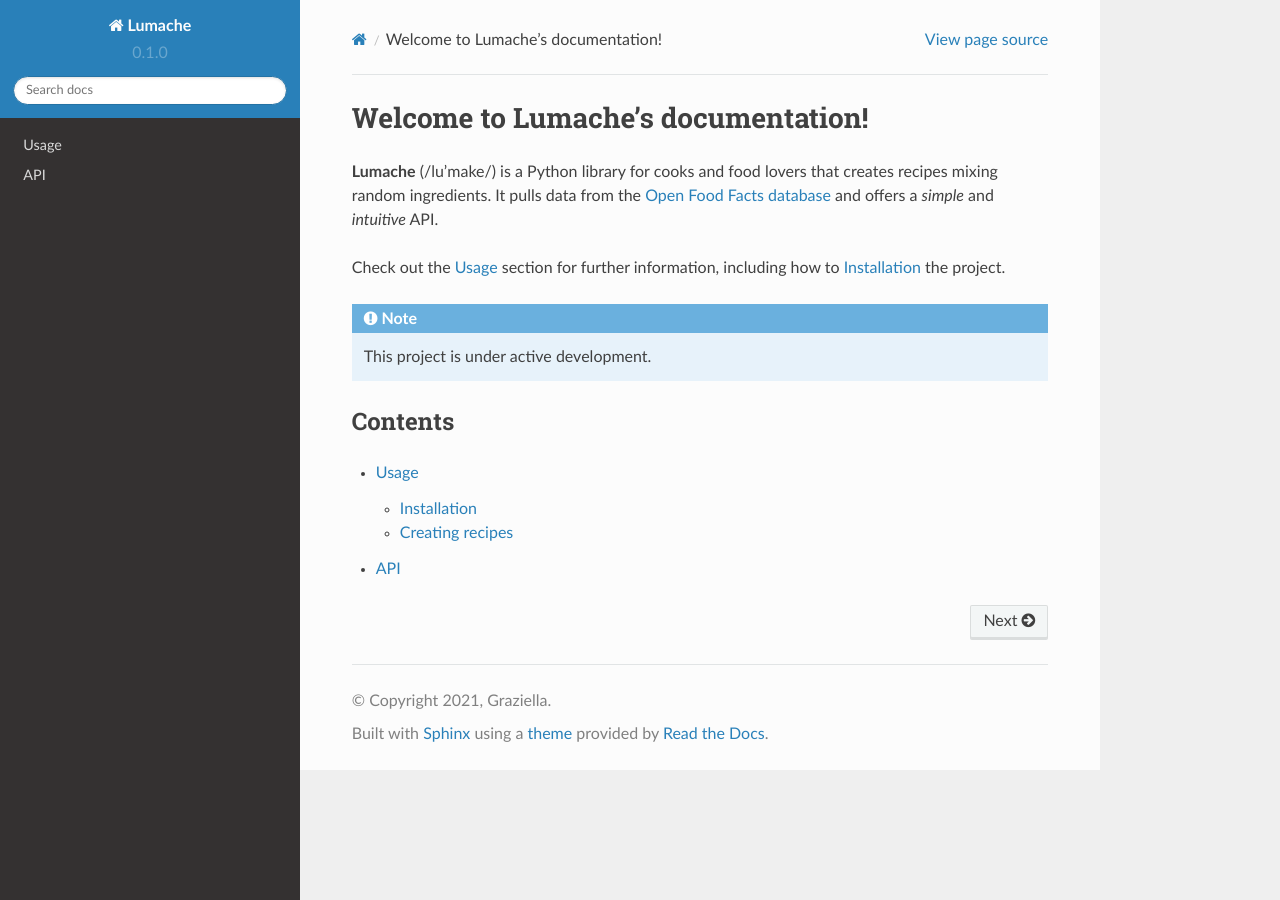
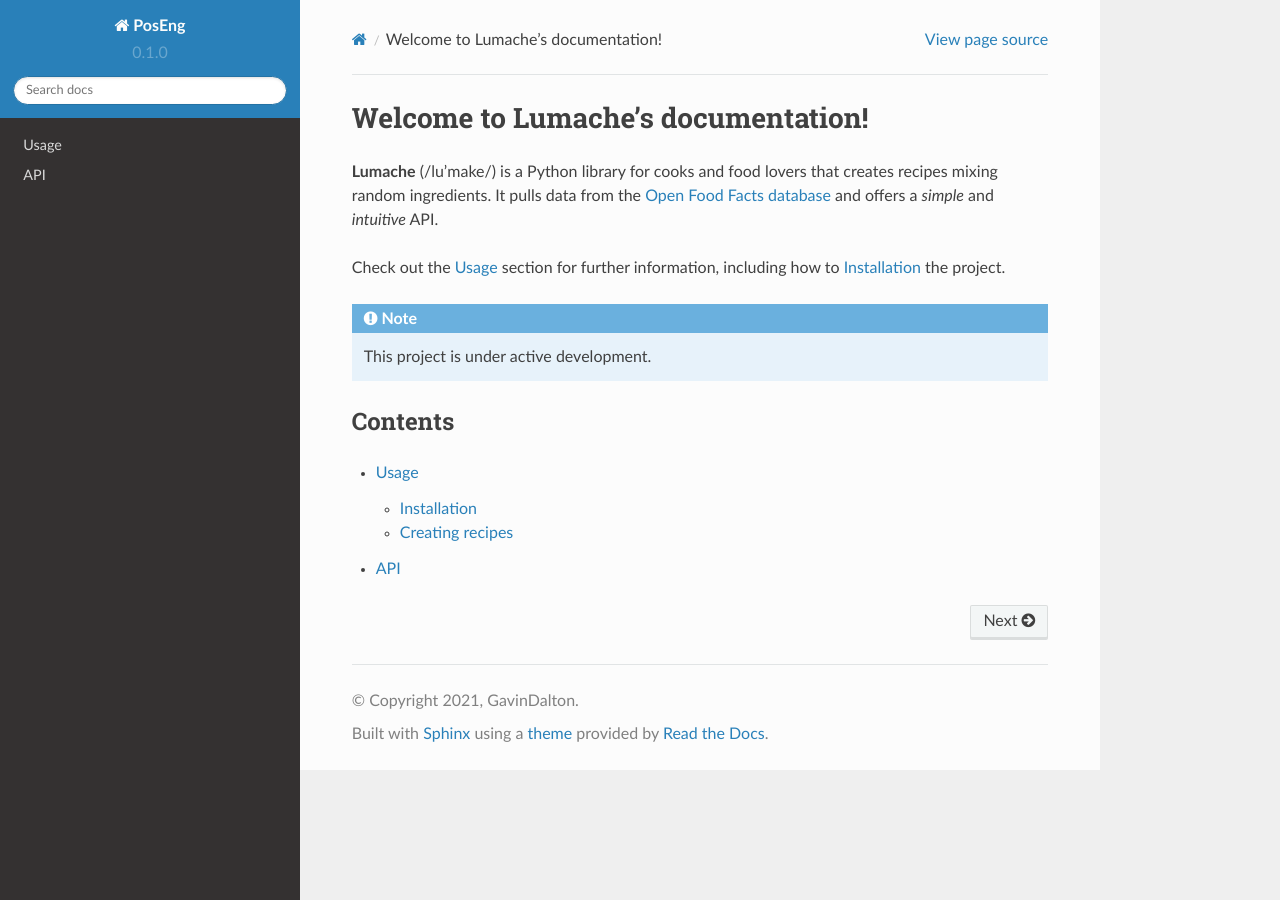
Before and after one commit to GavinDalton/PosEng, a Sphinx documentation site: the page built from docs/source/index.rst, in a window 1280 px wide. Built offline with Sphinx 7.4.7 and the Read the Docs theme 2.0.0, drawn with Linux system fonts in a browser that asks for light colours.

Commit message:
Update conf.py

```diff
--- a/docs/source/conf.py
+++ b/docs/source/conf.py
@@ -2,9 +2,9 @@
 
 # -- Project information
 
-project = 'Lumache'
-copyright = '2021, Graziella'
-author = 'Graziella'
+project = 'PosEng'
+copyright = '2021, GavinDalton'
+author = 'GavinDalton'
 
 release = '0.1'
 version = '0.1.0'
```
